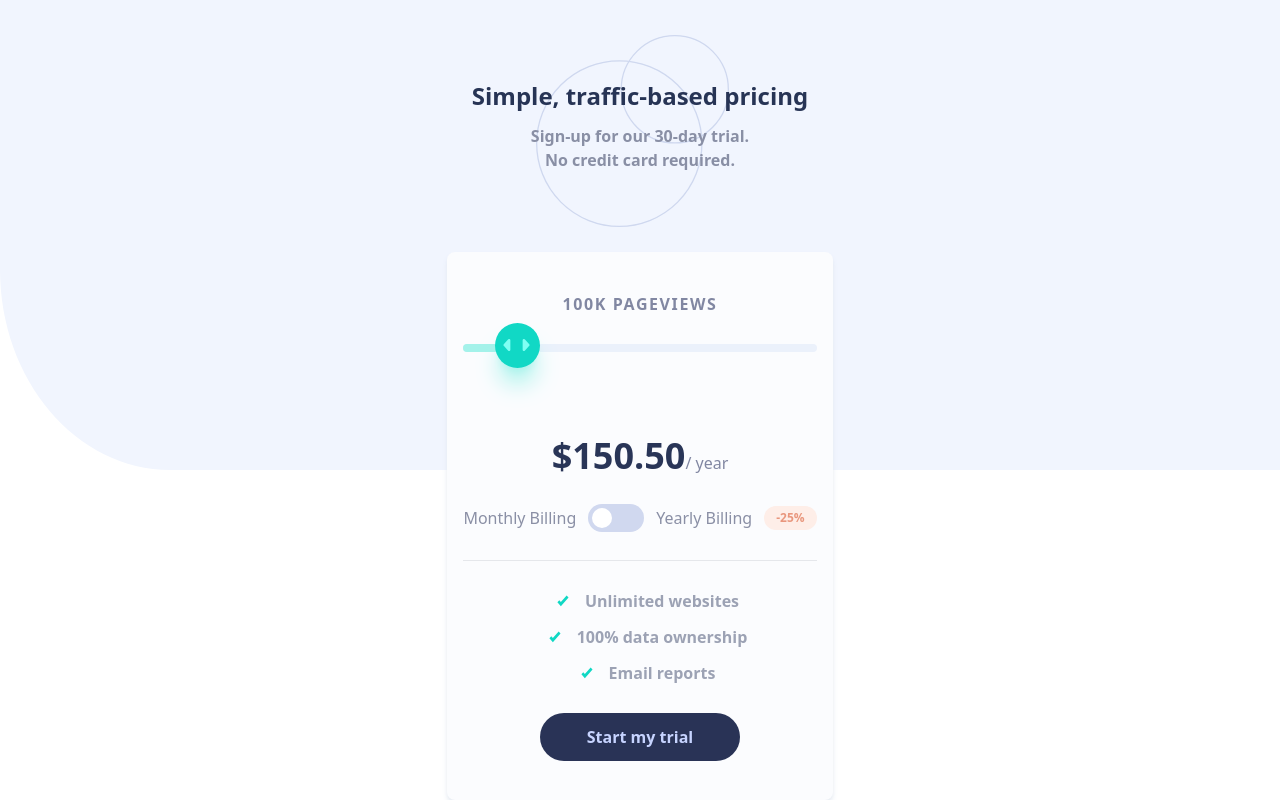
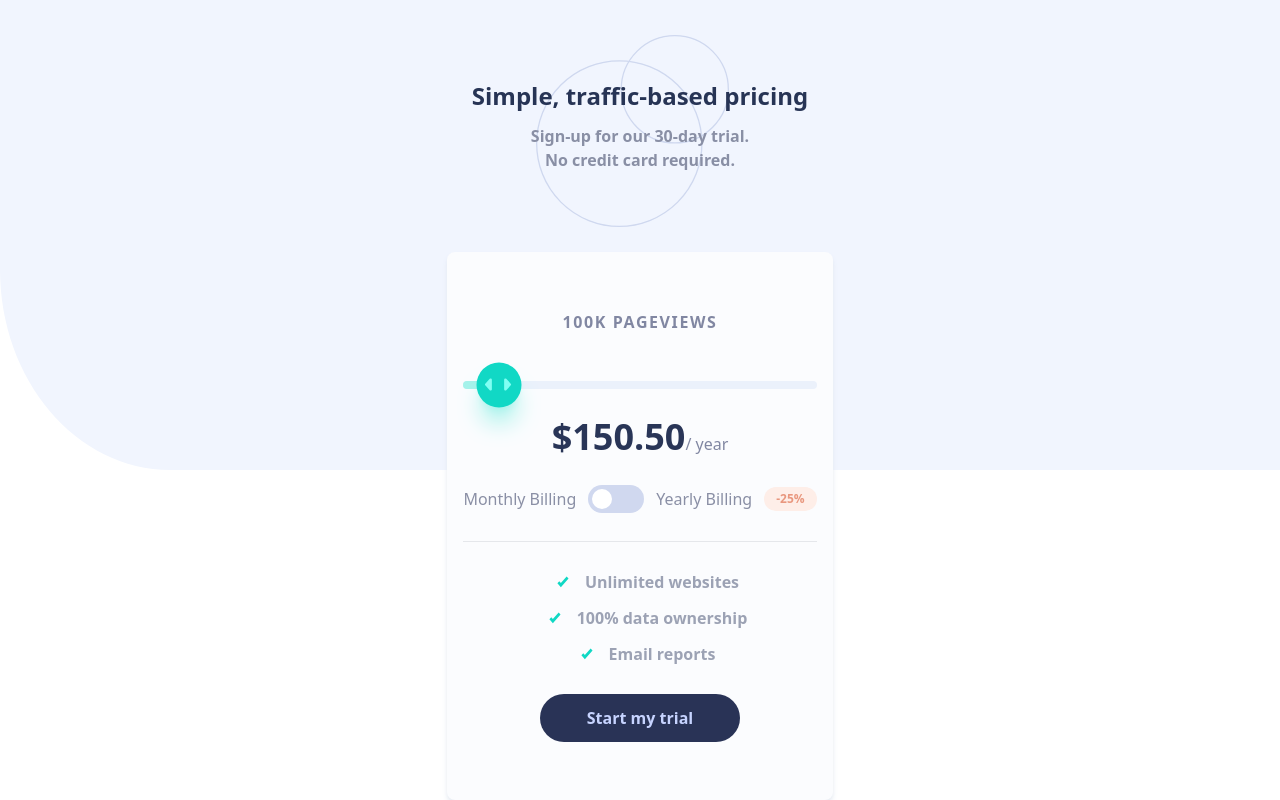
Before and after one commit to SofiaBargues/interactive-pricing-component, a React (Vite) app: page / in a window 1280 px wide. Built offline with nearby package versions, Linux system fonts and the light colour scheme.

Commit message:
slider is working

```diff
--- a/src/components/RangeInput.tsx
+++ b/src/components/RangeInput.tsx
@@ -48,10 +48,9 @@ export default function RangeInput() {
           style={{ width: percentage }}
           className="bg-[#a4f2ea] h-2 z-10 rounded-l-lg  absolute left-0 "
         ></div>
-      </div>
         <div
           style={{ left: percentage }}
-        className="bg-[#11d8c5] shadow-xl   z-40 shadow-[#a4f2ea] right-[20px] -m-1 relative bottom-11 rounded-full w-[45px] h-[45px]"
+          className="bg-[#11d8c5] shadow-xl z-40 shadow-[#a4f2ea] right-[20px] -translate-x-1/2 -translate-y-1/2 relative top-1 rounded-full w-[45px] h-[45px]"
         >
           <img
             src={slider}
@@ -60,5 +59,6 @@ export default function RangeInput() {
           />
         </div>
       </div>
+    </div>
   );
 }
```
Lines whose indentation alone changed are shown as unchanged.
